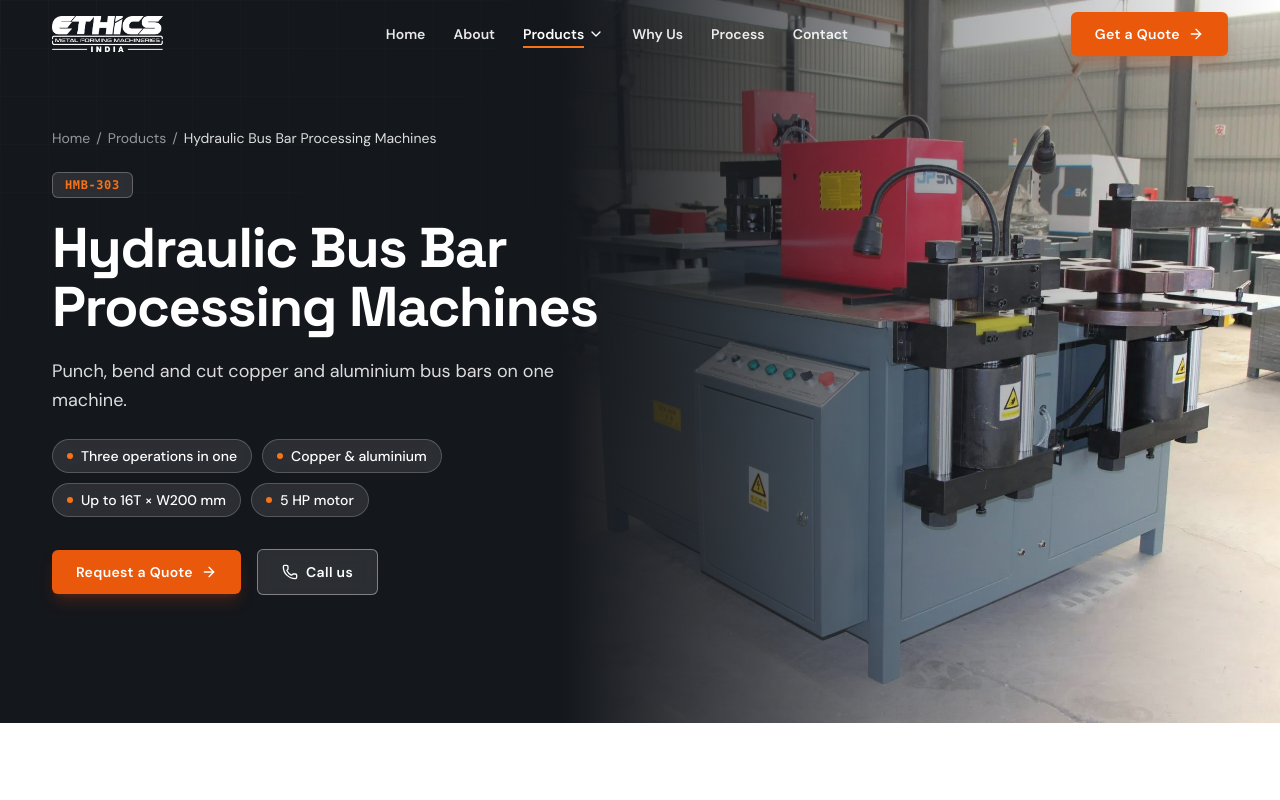
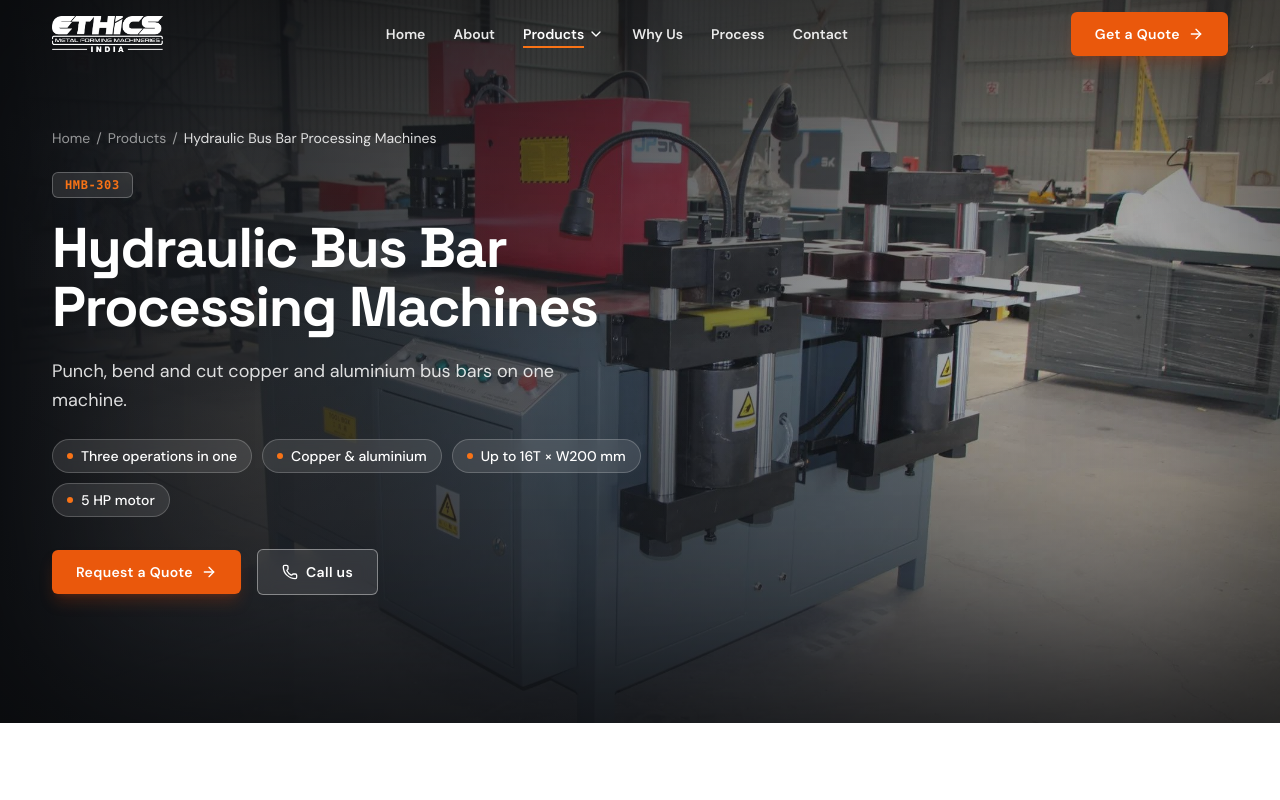
Before and after one commit to SaiTeja-2101/hydromech-engineers-homepage, a Next.js app: page /products/bus-bar in a window 1280 px wide. Shown: the top 800 px of the page. Built offline with nearby package versions, Linux system fonts and the light colour scheme.

Commit message:
feat: update ProductHero component with improved image overlays and gradients; add new hero images for bus bar and C-frame products

```diff
--- a/components/products/ProductHero.tsx
+++ b/components/products/ProductHero.tsx
@@ -29,43 +29,37 @@ export default function ProductHero({ product }: { product: Product }) {
 
   return (
     <section className="relative isolate flex min-h-[88svh] items-center overflow-hidden bg-ink">
-      {/* faint grid + glow behind the text for depth (desktop; covered by the image on mobile) */}
-      <div
-        aria-hidden
-        className="pointer-events-none absolute inset-0 opacity-50"
-        style={{
-          backgroundImage:
-            "linear-gradient(to right, rgba(255,255,255,0.04) 1px, transparent 1px), linear-gradient(to bottom, rgba(255,255,255,0.04) 1px, transparent 1px)",
-          backgroundSize: "48px 48px",
-          maskImage: "radial-gradient(120% 100% at 0% 0%, black 0%, transparent 60%)",
-          WebkitMaskImage: "radial-gradient(120% 100% at 0% 0%, black 0%, transparent 60%)",
-        }}
-      />
-
-      {/* Machine photo: full-bleed background on mobile, right ~56% on desktop */}
-      <div className="absolute inset-0 lg:left-auto lg:w-[56%]">
+      {/* Full-bleed machine photo with a layered scrim (home-hero style): the dark
+          left fades smoothly into the photo, so there is no flat black block. */}
+      <div className="absolute inset-0">
         <Image
           src={product.heroImage}
           alt={product.heroAlt}
           fill
           preload
           quality={90}
-          sizes="(max-width: 1024px) 100vw, 56vw"
+          sizes="100vw"
           className="object-cover object-center"
         />
-        {/* horizontal: left-dark for overlaid text on mobile, blends into graphite on desktop */}
-        <div className="absolute inset-0 bg-gradient-to-r from-ink via-ink/55 to-ink/10 lg:via-ink/40 lg:to-transparent" />
-        {/* mobile-only bottom darken for legibility */}
-        <div className="absolute inset-0 bg-gradient-to-t from-ink/80 via-transparent to-transparent lg:hidden" />
+        {/* left-dark fading right (text legibility) */}
+        <div className="absolute inset-0 bg-gradient-to-r from-ink via-ink/60 to-ink/15" />
+        {/* depth: bottom + slight top darken */}
+        <div className="absolute inset-0 bg-gradient-to-t from-ink/70 via-transparent to-ink/25" />
+        {/* subtle vignette */}
+        <div
+          aria-hidden
+          className="absolute inset-0"
+          style={{ boxShadow: "inset 0 0 180px 40px rgba(0,0,0,0.55)" }}
+        />
       </div>
 
-      {/* Text (overlaid on the image on mobile, left panel on desktop) */}
+      {/* Text overlaid on the left, like the home hero */}
       <Container className="relative z-10">
         <motion.div
           variants={container}
           initial="hidden"
           animate="show"
-          className="max-w-xl py-28 sm:py-32 lg:max-w-[48%]"
+          className="max-w-xl py-28 sm:py-32 lg:max-w-[52%]"
         >
           <motion.nav
             variants={up}
--- a/lib/content.ts
+++ b/lib/content.ts
@@ -197,7 +197,7 @@ export const products = [
       "Efficient punching, bending and cutting of copper and aluminium bus bars in a single, easy-to-adjust unit.",
     points: ["Punch, bend & shear", "Copper & aluminium", "Quick station setup"],
     image: "/products/busbar-processing.jpg",
-    heroImage: "/products/banners/bus-bar.jpg",
+    heroImage: "/products/banners/bus-bar-v2.jpg",
     heroAlt: "Hydro Mech hydraulic bus bar processing machine on the factory floor",
     tagline: "Punch, bend and cut copper and aluminium bus bars on one machine.",
     overview:
@@ -360,7 +360,7 @@ export const products = [
       "High-strength press frames engineered for rigidity and dependable industrial pressing.",
     points: ["Rigid frame", "Repeatable force", "Industrial duty"],
     image: "/products/busbar-punching.jpg",
-    heroImage: "/products/banners/c-h-frame.jpg",
+    heroImage: "/products/banners/c-h-frame-v2.jpg",
     heroAlt: "Hydro Mech hydraulic C-frame press machines",
     tagline: "Compact, rigid presses for fast single-station work.",
     overview:
```
Also changed, not shown: public/products/banners/bus-bar-v2.jpg (renamed from public/products/banners/bus-bar.jpg), public/products/banners/c-h-frame-v2.jpg (renamed from public/products/banners/c-h-frame.jpg).
